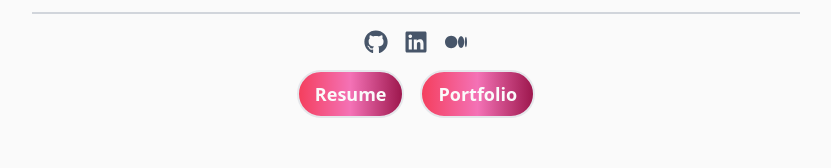
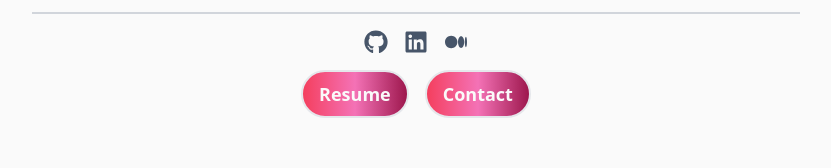
Before and after one commit to Naledi-Dikgale/portfolio-v3, a React (Vite) app: page / in a window 1280 px wide. Shown: the part 2838-3006 px from the top of the page, without its empty margins (224-1055 px from the left). Built offline with nearby package versions, Linux system fonts and the light colour scheme; a web font is replaced by a local one.

Commit message:
Fix bugs

```diff
--- a/src/components/About.jsx
+++ b/src/components/About.jsx
@@ -17,7 +17,7 @@ function About() {
   }, [theme]);
 
   return (
-    <section id="about" className={`h-full mx-auto pb-16 pt-24 px-12 ${theme === 'light' ? 'bg-primary text-secondary' : 'bg-gradient-to-r from-slate-800 via-slate-850 to-slate-900 text-primary'}`}>
+    <section id="about" className={`h-auto mx-auto pb-12 pt-24 px-12 ${theme === 'light' ? 'bg-primary text-secondary' : 'bg-gradient-to-r from-slate-800 via-slate-850 to-slate-900 text-primary'}`}>
       <h1 className={`font-agbalumo text-3xl font-bold mb-4 text-center ${theme === 'light' ? 'text-secondary' : 'text-primary'}`}>
         About Me
       </h1>
@@ -72,12 +72,12 @@ function About() {
           >
             Resume
           </motion.a>
-          <motion.a href="https://naledi.netlify.app" className={`px-4 py-2 border-2 rounded-full ${theme === 'light' ? 'bg-gradient-to-r from-rose-500 via-pink-400 to-pink-800 text-primary hover:bg-secondary-light hover:text-primary font-bold text-center text-lg' : 'bg-gradient-to-r from-rose-500 via-pink-400 to-pink-800 text-primary hover:bg-secondary-light hover:text-primary font-bold text-center text-lg'}`}
+          <motion.a href="#contact" className={`px-4 py-2 border-2 rounded-full ${theme === 'light' ? 'bg-gradient-to-r from-rose-500 via-pink-400 to-pink-800 text-primary hover:bg-secondary-light hover:text-primary font-bold text-center text-lg' : 'bg-gradient-to-r from-rose-500 via-pink-400 to-pink-800 text-primary hover:bg-secondary-light hover:text-primary font-bold text-center text-lg'}`}
           whileHover={{ scale: 1.1, boxShadow: "0px 0px 8px rgb(255, 182, 193)" }}
           whileTap={{ scale: 0.9 }}
           transition={{ type: "spring", stiffness: 300 }}
           >
-            Portfolio
+            Contact
           </motion.a>
         </div>
       </div>
```
